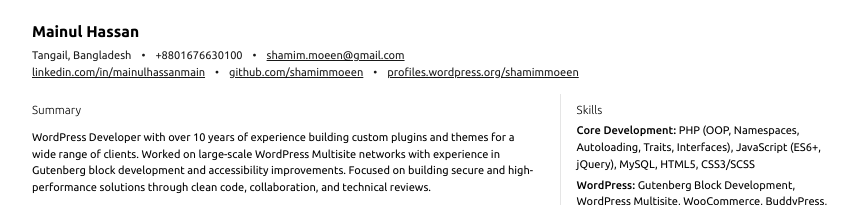
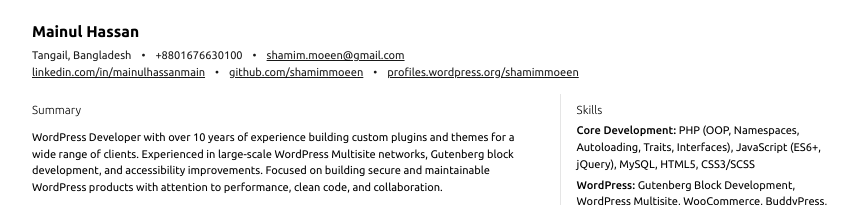
Before and after one commit to shamimmoeen/my-resume, a website: page index.html in a window 1280 px wide. Shown: the top 205 px of the page, without its empty margins (208-1071 px from the left). Drawn offline with Linux system fonts and the light colour scheme.

Commit message:
Improve summary

```diff
--- a/index.html
+++ b/index.html
@@ -116,7 +116,7 @@
           <div class="section professional-summary">
             <h2>Summary</h2>
             <p>
-              WordPress Developer with over 10 years of experience building custom plugins and themes for a wide range of clients. Worked on large-scale WordPress Multisite networks with experience in Gutenberg block development and accessibility improvements. Focused on building secure and high-performance solutions through clean code, collaboration, and technical reviews.
+              WordPress Developer with over 10 years of experience building custom plugins and themes for a wide range of clients. Experienced in large-scale WordPress Multisite networks, Gutenberg block development, and accessibility improvements. Focused on building secure and maintainable WordPress products with attention to performance, clean code, and collaboration.
             </p>
           </div>
 
```
